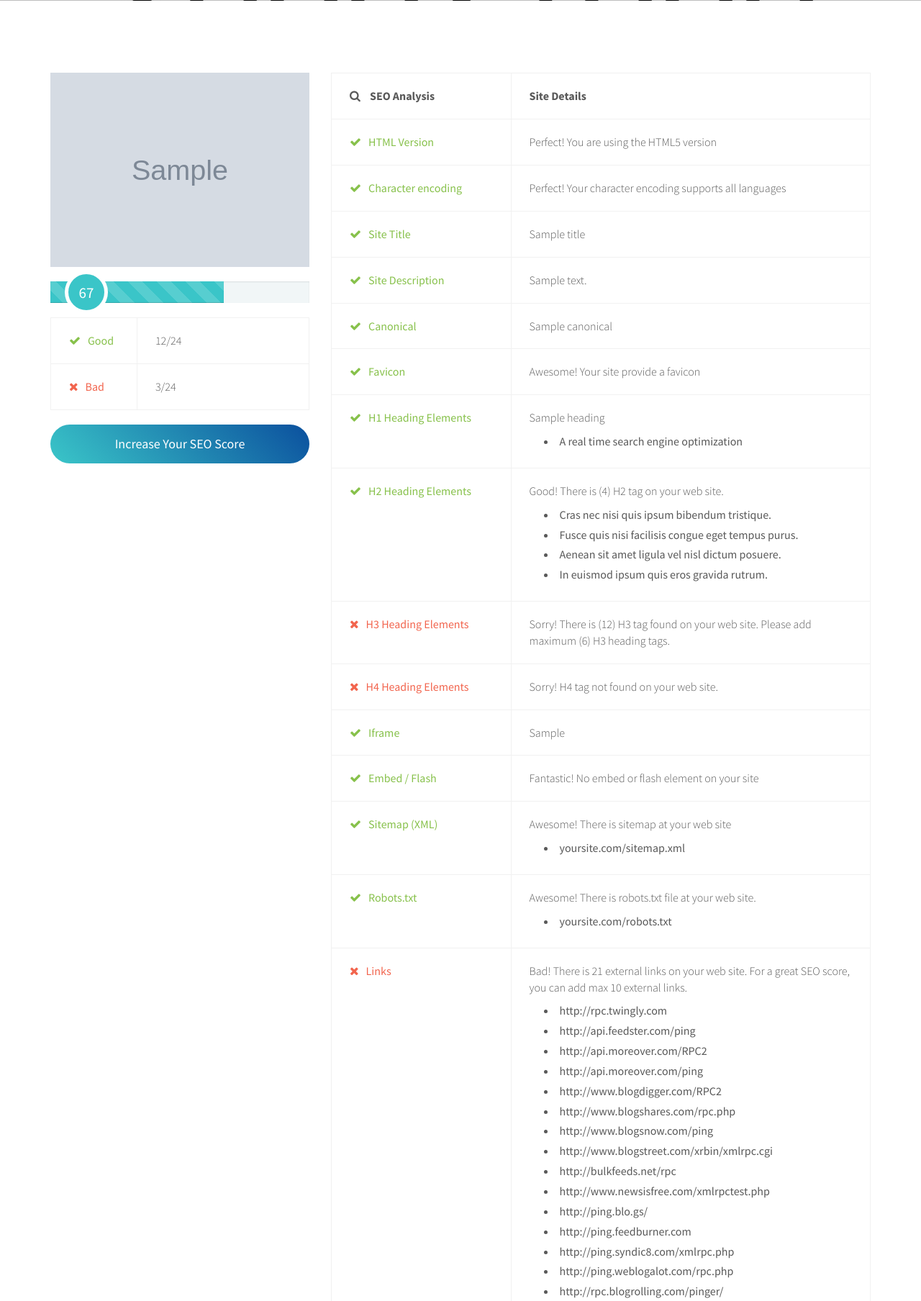
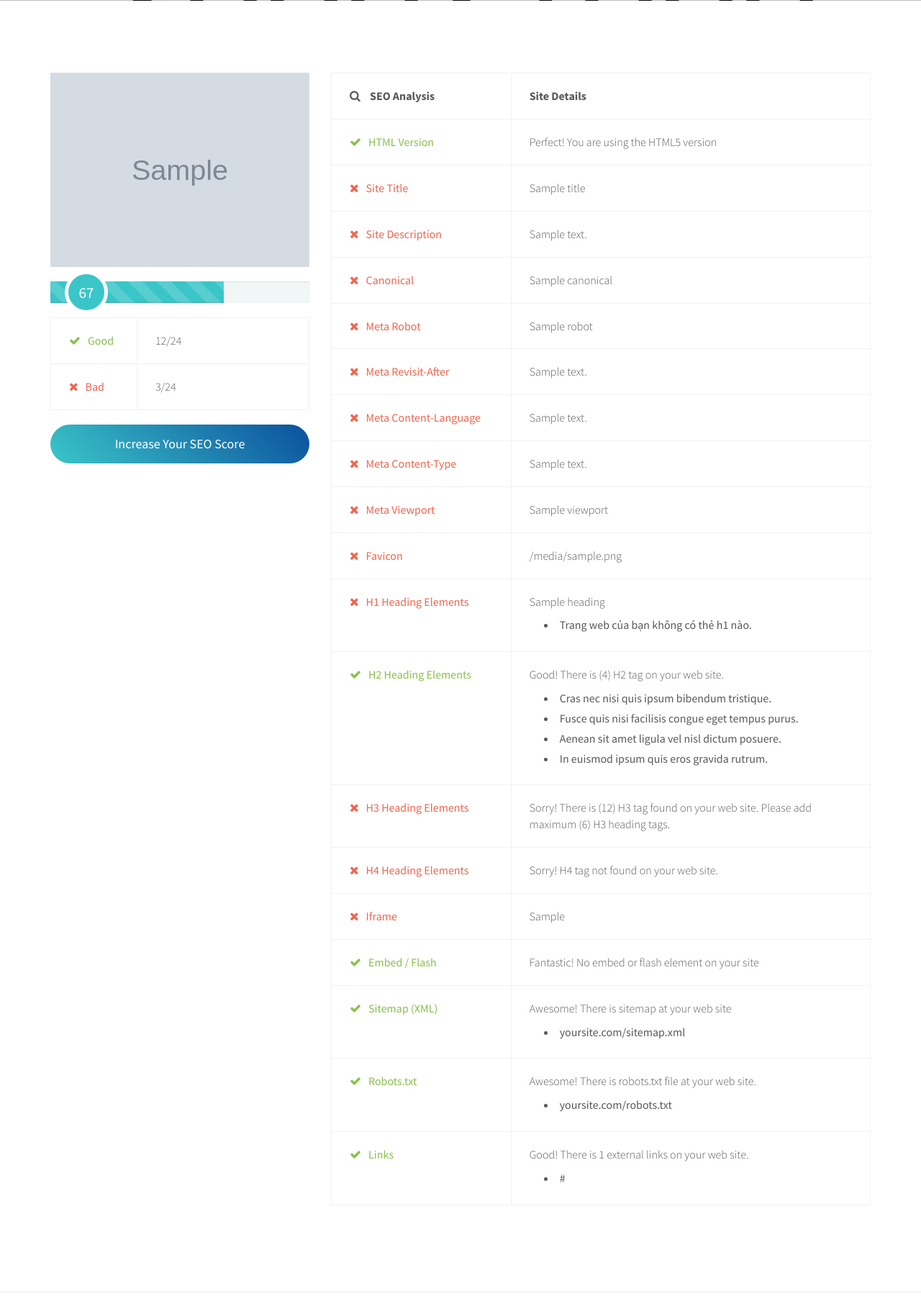
Before and after one commit to okthichiatay77/DjangoNew, a Django app: template templates/page-seo-analysis.html in a window 1280 px wide. Shown: the part 727-2535 px from the top of the page at 72% size. Run offline with Django 3.2, Linux system fonts and the light colour scheme; the template is opened without the code that fills it: most values are stand-ins (such as "Sample title", 1, 10 or a date in 2020); grey boxes marked "Sample" are stand-in pictures; some libraries are stand-ins or nearby versions.

Commit message:
commitccc

```diff
--- a/templates/page-seo-analysis.html
+++ b/templates/page-seo-analysis.html
@@ -80,39 +80,149 @@
                             </tr>
                             </thead>
                             <tbody>
+
+                            {% if title == 'Pass' %}
                                 <tr class="row">
                                     <td class="first-col col-md-4 good">HTML Version</td>
                                     <td class="col-md-8">Perfect! You are using the HTML5 version</td>
                                 </tr>
+                            {% else %}
                                 <tr class="row">
-                                <td class="first-col col-md-4 good">Character encoding</td>
-                                <td class="col-md-8">Perfect! Your character encoding supports all languages</td>
+                                    <td class="first-col col-md-4 good">HTML Version</td>
+                                    <td class="col-md-8">Perfect! You are using the HTML5 version</td>
                                 </tr>
+                            {% endif %}
+
+                            {% if title == 'Pass' %}
                                 <tr class="row">
                                     <td class="first-col col-md-4 good">Site Title</td>
                                     <td class="col-md-8">{{ title }}</td>
                                 </tr>
+                            {% else %}
+                                <tr class="row">
+                                    <td class="first-col col-md-4 bad">Site Title</td>
+                                    <td class="col-md-8">{{ title }}</td>
+                                </tr>
+                            {% endif %}
+
+                            {% if desc == 'Pass' %}
                                 <tr class="row">
                                     <td class="first-col col-md-4 good">Site Description</td>
                                     <td class="col-md-8">{{ desc }}</td>
                                 </tr>
+                            {% else %}
+                                <tr class="row">
+                                    <td class="first-col col-md-4 bad">Site Description</td>
+                                    <td class="col-md-8">{{ desc }}</td>
+                                </tr>
+                            {% endif %}
+
+                            {% if canonical == 'Pass' %}
                                 <tr class="row">
                                     <td class="first-col col-md-4 good">Canonical</td>
                                     <td class="col-md-8">{{ canonical }}</td>
                                 </tr>
+                            {% else %}
+                                <tr class="row">
+                                    <td class="first-col col-md-4 bad">Canonical</td>
+                                    <td class="col-md-8">{{ canonical }}</td>
+                                </tr>
+                            {% endif %}
+
+                            {% if robot == 'Pass' %}
+                                <tr class="row">
+                                    <td class="first-col col-md-4 good">Meta Robot</td>
+                                    <td class="col-md-8">{{ robot }}</td>
+                                </tr>
+                            {% else %}
+                                <tr class="row">
+                                    <td class="first-col col-md-4 bad">Meta Robot</td>
+                                    <td class="col-md-8">{{ robot }}</td>
+                                </tr>
+                            {% endif %}
+
+                            {% if revisit_after == 'Pass' %}
+                                <tr class="row">
+                                    <td class="first-col col-md-4 good">Meta Revisit-After</td>
+                                    <td class="col-md-8">{{ revisit_after }}</td>
+                                </tr>
+                            {% else %}
+                                <tr class="row">
+                                    <td class="first-col col-md-4 bad">Meta Revisit-After</td>
+                                    <td class="col-md-8">{{ revisit_after }}</td>
+                                </tr>
+                            {% endif %}
+
+                            {% if content_language == 'Pass' %}
+                                <tr class="row">
+                                    <td class="first-col col-md-4 good">Meta Content-Language</td>
+                                    <td class="col-md-8">{{ content_language }}</td>
+                                </tr>
+                            {% else %}
+                                <tr class="row">
+                                    <td class="first-col col-md-4 bad">Meta Content-Language</td>
+                                    <td class="col-md-8">{{ content_language }}</td>
+                                </tr>
+                            {% endif %}
+
+                            {% if meta_content_type == 'Pass' %}
+                                <tr class="row">
+                                    <td class="first-col col-md-4 good">Meta Content-Type</td>
+                                    <td class="col-md-8">{{ meta_content_type }}</td>
+                                </tr>
+                            {% else %}
+                                <tr class="row">
+                                    <td class="first-col col-md-4 bad">Meta Content-Type</td>
+                                    <td class="col-md-8">{{ meta_content_type }}</td>
+                                </tr>
+                            {% endif %}
+
+                            {% if viewport == 'Pass' %}
+                                <tr class="row">
+                                    <td class="first-col col-md-4 good">Meta Viewport</td>
+                                    <td class="col-md-8">{{ viewport }}</td>
+                                </tr>
+                            {% else %}
+                                <tr class="row">
+                                    <td class="first-col col-md-4 bad">Meta Viewport</td>
+                                    <td class="col-md-8">{{ viewport }}</td>
+                                </tr>
+                            {% endif %}
+
+                            {% if favicon == 'Pass' %}
                                 <tr class="row">
                                     <td class="first-col col-md-4 good">Favicon</td>
-                                <td class="col-md-8">Awesome! Your site provide a favicon</td>
+                                    <td class="col-md-8">{{ favicon }}</td>
                                 </tr>
+                            {% else %}
+                                <tr class="row">
+                                    <td class="first-col col-md-4 bad">Favicon</td>
+                                    <td class="col-md-8">{{ favicon }}</td>
+                                </tr>
+                            {% endif %}
+
+                            {% if heading == 'Pass' %}
                                 <tr class="row">
                                     <td class="first-col col-md-4 good">H1 Heading Elements</td>
                                     <td class="col-md-8">
                                         {{ heading }}
                                         <ul>
-                                        <li>A real time search engine optimization</li>
+                                            <li>Tốt trang web của bạn có thẻ h1 đúng yêu cầu</li>
                                         </ul>
                                     </td>
                                 </tr>
+                            {% else %}
+                                <tr class="row">
+                                    <td class="first-col col-md-4 bad">H1 Heading Elements</td>
+                                    <td class="col-md-8">
+                                        {{ heading }}
+                                        <ul>
+                                            <li>Trang web của bạn không có thẻ h1 nào.</li>
+                                        </ul>
+                                    </td>
+                                </tr>
+                            {% endif %}
+
                             <tr class="row">
                                 <td class="first-col col-md-4 good">H2 Heading Elements</td>
                                 <td class="col-md-8">
@@ -125,24 +235,43 @@
                                     </ul>
                                 </td>
                             </tr>
+
                             <tr class="row">
                                 <td class="first-col col-md-4 bad">H3 Heading Elements</td>
                                 <td class="col-md-8">Sorry! There is (12) H3 tag found on your web site. Please add
                                     maximum (6) H3 heading tags.
                                 </td>
                             </tr>
+
+                            {% if r_iframe == 'Pass' %}
+                                <tr class="row">
+                                    <td class="first-col col-md-4 good">H4 Heading Elements</td>
+                                    <td class="col-md-8">Sorry! H4 tag not found on your web site.</td>
+                                </tr>
+                            {% else %}
                                 <tr class="row">
                                     <td class="first-col col-md-4 bad">H4 Heading Elements</td>
                                     <td class="col-md-8">Sorry! H4 tag not found on your web site.</td>
                                 </tr>
+                            {% endif %}
+
+                            {% if r_iframe == 'Pass' %}
                                 <tr class="row">
                                     <td class="first-col col-md-4 good">Iframe</td>
                                     <td class="col-md-8">{{ r_iframe }}</td>
                                 </tr>
+                            {% else %}
+                                <tr class="row">
+                                    <td class="first-col col-md-4 bad">Iframe</td>
+                                    <td class="col-md-8">{{ r_iframe }}</td>
+                                </tr>
+                            {% endif %}
+
                             <tr class="row">
                                 <td class="first-col col-md-4 good">Embed / Flash</td>
                                 <td class="col-md-8">Fantastic! No embed or flash element on your site</td>
                             </tr>
+
                             <tr class="row">
                                 <td class="first-col col-md-4 good">Sitemap (XML)</td>
                                 <td class="col-md-8">
@@ -161,38 +290,33 @@
                                     </ul>
                                 </td>
                             </tr>
+
                             <tr class="row">
+                                {% if list_link_external|length > 10 %}
                                     <td class="first-col col-md-4 bad">Links</td>
                                     <td class="col-md-8">
-                                    Bad! There is 21 external links on your web site. For a great SEO score, you can add
+                                        Bad! There is {{ list_link_external|length }} external links on your web site.
+                                        For a
+                                        great SEO score, you can add
                                         max 10 external links.
+
                                         <ul>
-                                        <li>http://rpc.twingly.com</li>
-                                        <li>http://api.feedster.com/ping</li>
-                                        <li>http://api.moreover.com/RPC2</li>
-                                        <li>http://api.moreover.com/ping</li>
-                                        <li>http://www.blogdigger.com/RPC2</li>
-                                        <li>http://www.blogshares.com/rpc.php</li>
-                                        <li>http://www.blogsnow.com/ping</li>
-                                        <li>http://www.blogstreet.com/xrbin/xmlrpc.cgi</li>
-                                        <li>http://bulkfeeds.net/rpc</li>
-                                        <li>http://www.newsisfree.com/xmlrpctest.php</li>
-                                        <li>http://ping.blo.gs/</li>
-                                        <li>http://ping.feedburner.com</li>
-                                        <li>http://ping.syndic8.com/xmlrpc.php</li>
-                                        <li>http://ping.weblogalot.com/rpc.php</li>
-                                        <li>http://rpc.blogrolling.com/pinger/</li>
-                                        <li>http://rpc.technorati.com/rpc/ping</li>
-                                        <li>http://rpc.weblogs.com/RPC2</li>
-                                        <li>http://www.feedsubmitter.com</li>
-                                        <li>http://blo.gs/ping.php</li>
-                                        <li>http://www.pingerati.net</li>
-                                        <li>http://www.pingmyblog.com</li>
-                                        <li>http://geourl.org/ping</li>
-                                        <li>http://ipings.com</li>
-                                        <li>http://www.weblogalot.com/ping</li>
+                                            {% for link in list_link_external %}
+                                                <li>{{ link }}</li>
+                                            {% endfor %}
                                         </ul>
                                     </td>
+                                {% else %}
+                                    <td class="first-col col-md-4 good">Links</td>
+                                    <td class="col-md-8">
+                                        Good! There is {{ list_link_external|length }} external links on your web site.
+                                        <ul>
+                                            {% for link in list_link_external %}
+                                                <li>{{ link }}</li>
+                                            {% endfor %}
+                                        </ul>
+                                    </td>
+                                {% endif %}
                             </tr>
                             </tbody>
                         </table>
```
Also changed, not shown: analysis_SEO/analysis_data.py (+187 -83 lines), blogSEO/views.py (+5 -2 lines). Lines whose indentation alone changed are shown as unchanged.
